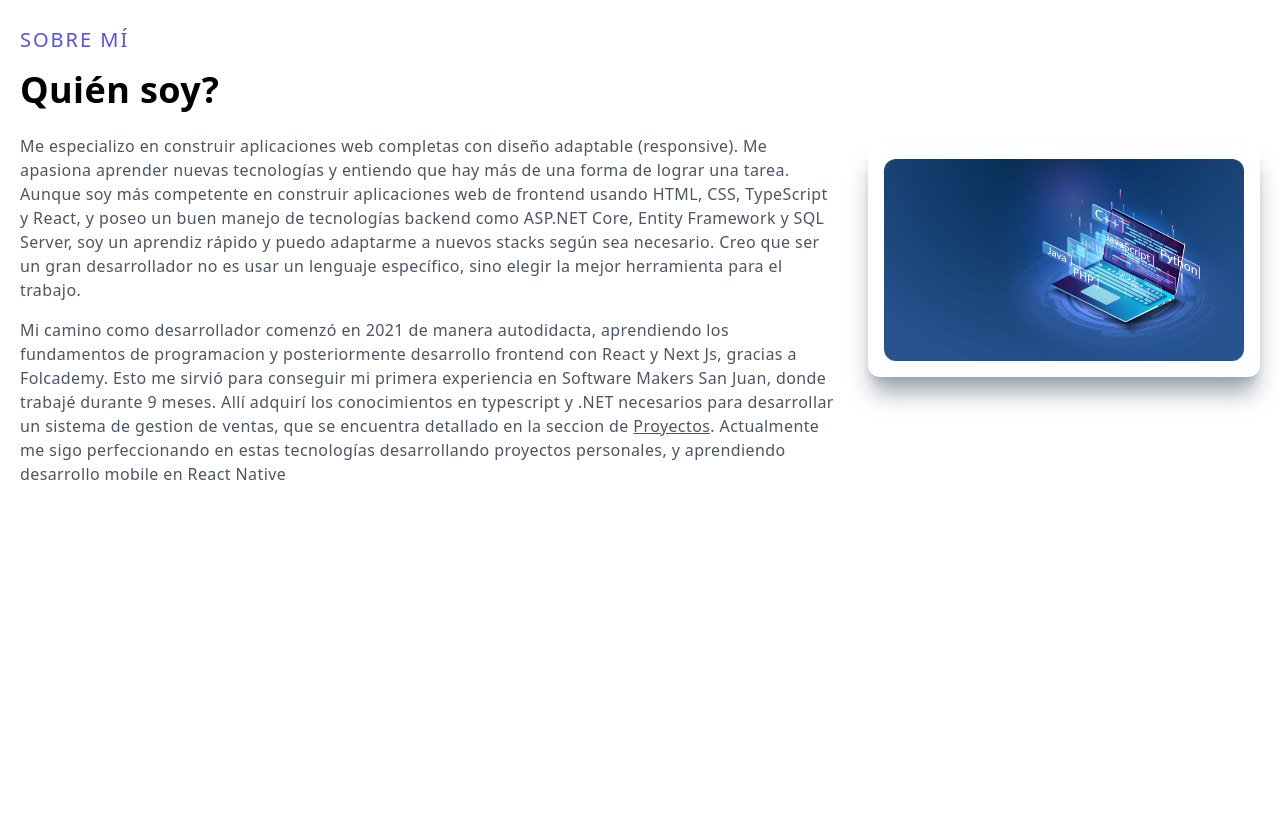
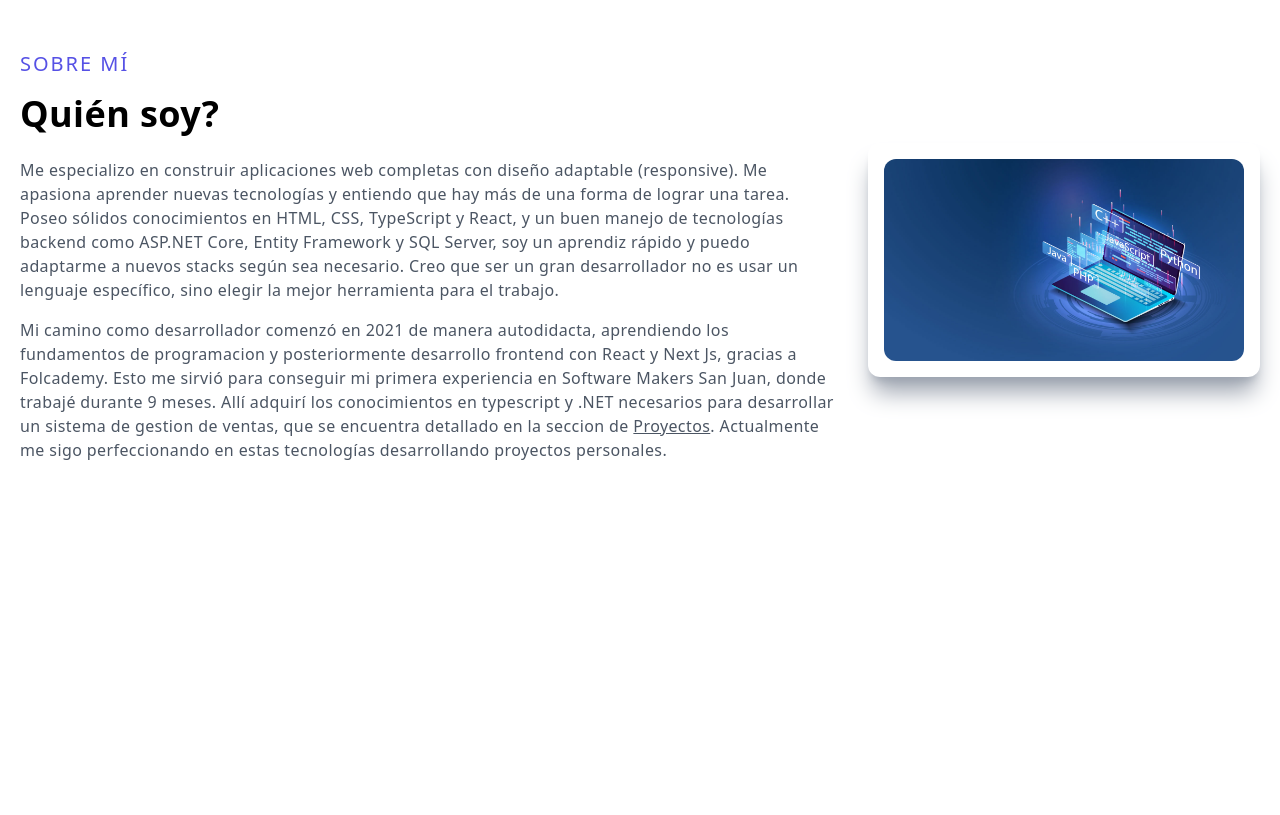
Before and after one commit to enzozarate99dev/portfolio-enzo, a Next.js app: page / in a window 1280 px wide. Shown: the part 940-1755 px from the top of the page. Built offline with nearby package versions, Linux system fonts and the light colour scheme.

Commit message:
cambios en la descripcion

```diff
--- a/components/About.js
+++ b/components/About.js
@@ -14,9 +14,8 @@ const About = () => {
             <p className='py-2 text-gray-600'>
             Me especializo en construir aplicaciones web completas con diseño adaptable
              (responsive). Me apasiona aprender
-              nuevas tecnologías y entiendo que hay más de una forma de lograr una tarea. Aunque soy más
-               competente en construir aplicaciones web de frontend usando HTML, CSS, TypeScript y React, y poseo
-               un buen manejo de tecnologías backend como ASP.NET Core, Entity Framework y SQL Server,
+              nuevas tecnologías y entiendo que hay más de una forma de lograr una tarea. Poseo sólidos conocimientos
+              en HTML, CSS, TypeScript y React, y un buen manejo de tecnologías backend como ASP.NET Core, Entity Framework y SQL Server,
                 soy un aprendiz rápido y puedo adaptarme a nuevos stacks según
                  sea necesario. Creo que ser un gran desarrollador no es usar un lenguaje específico,
                   sino elegir la mejor herramienta para el trabajo.
@@ -28,8 +27,7 @@ const About = () => {
               durante 9 meses.
               Allí adquirí los conocimientos en typescript y .NET necesarios para desarrollar un sistema de
               gestion de ventas, que se encuentra detallado en la seccion de <a href='#projects' className='underline cursor-pointer'>Proyectos</a>.
-              Actualmente me sigo perfeccionando en estas tecnologías desarrollando proyectos personales, y aprendiendo desarrollo mobile
-              en React Native
+              Actualmente me sigo perfeccionando en estas tecnologías desarrollando proyectos personales.
             </p>
 
           </div>
```
